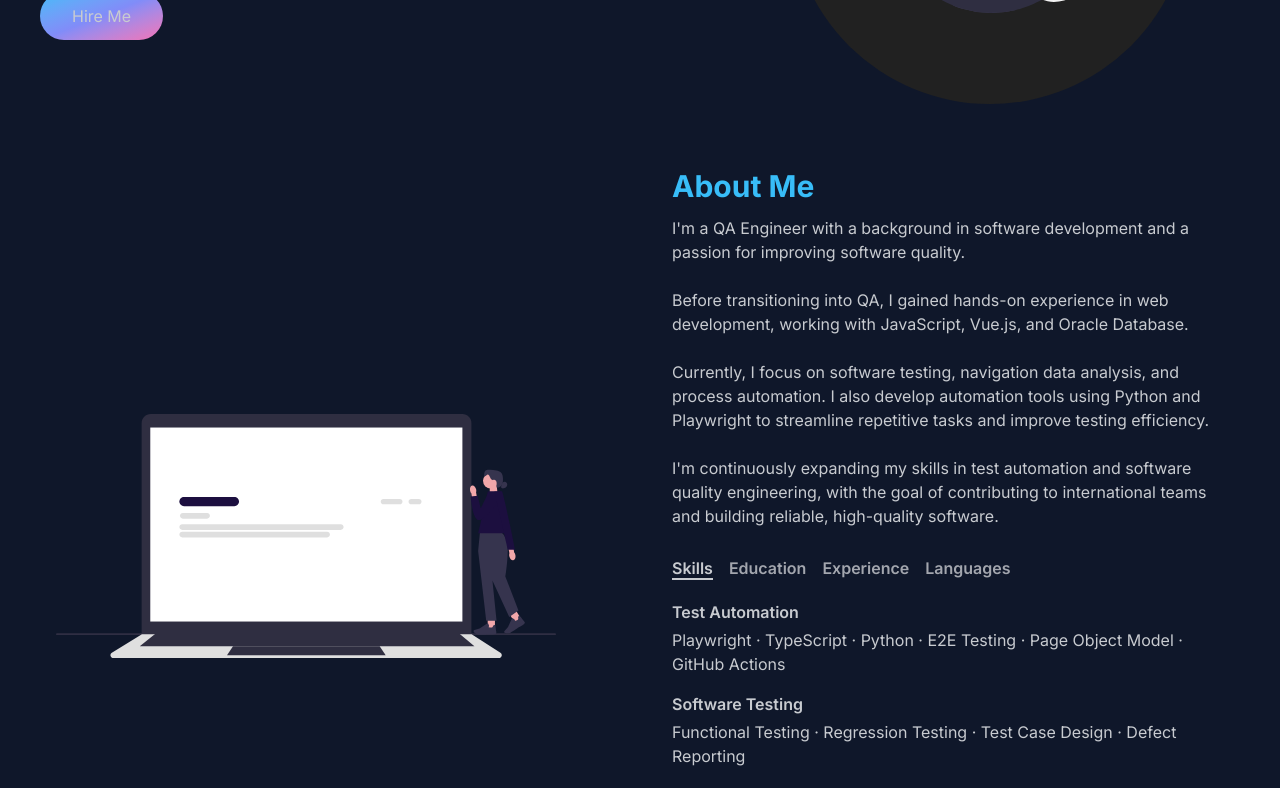
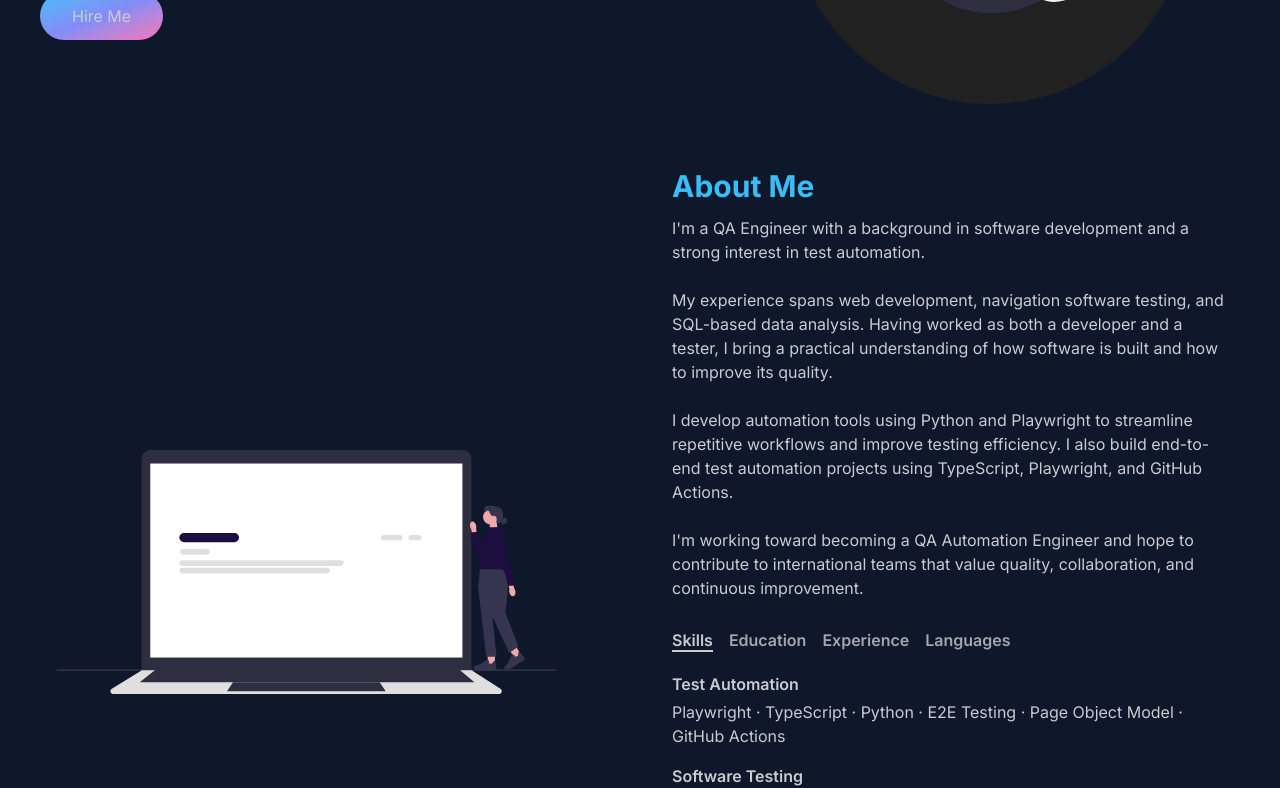
Before and after one commit to jake5007/portfolio_website, a Next.js app: page / in a window 1280 px wide. Shown: the part 461-1249 px from the top of the page. Built offline with nearby package versions, Linux system fonts and the light colour scheme.

Commit message:
content: refresh About Me introduction

```diff
--- a/components/AboutMe.tsx
+++ b/components/AboutMe.tsx
@@ -18,20 +18,24 @@ const AboutMe = () => {
           </h2>
           <p className="mt-3 text-left">
             I'm a QA Engineer with a background in software development and a
-            passion for improving software quality.
+            strong interest in test automation.
             <br />
-            <br /> Before transitioning into QA, I gained hands-on experience in
-            web development, working with JavaScript, Vue.js, and Oracle
-            Database.
             <br />
-            <br /> Currently, I focus on software testing, navigation data
-            analysis, and process automation. I also develop automation tools
-            using Python and Playwright to streamline repetitive tasks and
-            improve testing efficiency.
+            My experience spans web development, navigation software testing,
+            and SQL-based data analysis. Having worked as both a developer and a
+            tester, I bring a practical understanding of how software is built
+            and how to improve its quality.
             <br />
-            <br /> I'm continuously expanding my skills in test automation and
-            software quality engineering, with the goal of contributing to
-            international teams and building reliable, high-quality software.
+            <br />
+            I develop automation tools using Python and Playwright to streamline
+            repetitive workflows and improve testing efficiency. I also build
+            end-to-end test automation projects using TypeScript, Playwright,
+            and GitHub Actions.
+            <br />
+            <br />
+            I'm working toward becoming a QA Automation Engineer and hope to
+            contribute to international teams that value quality,
+            collaboration, and continuous improvement.
           </p>
           <AboutMeTabs />
         </div>
```
